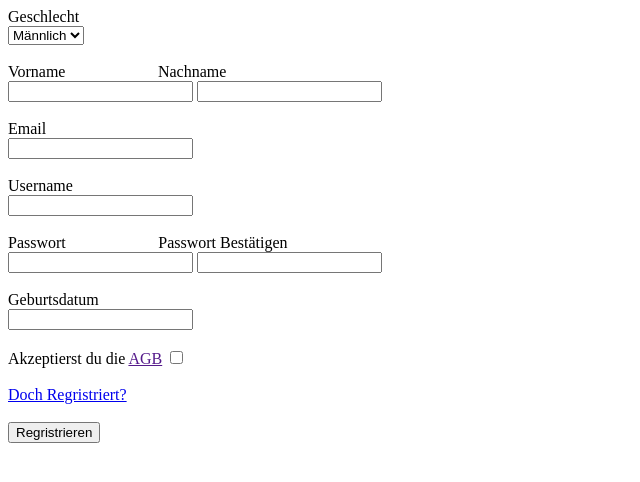
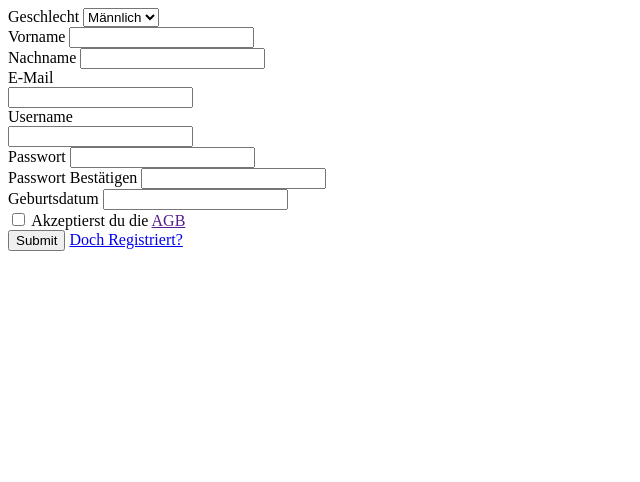
Before and after one commit to buche2/wiss, a PHP site: page /view/registration.php in a window 1280 px wide. Shown: the top 482 px of the page, without its empty margins (0-640 px from the left). Run offline with PHP 8.4, Linux system fonts and the light colour scheme; some libraries are stand-ins or nearby versions.

Commit message:
build register form with bootstrap fix several small bugs

```diff
--- a/controller/AbstractController.php
+++ b/controller/AbstractController.php
@@ -4,7 +4,7 @@ abstract class AbstractController{
 
   protected function loadView($file){
     ob_start();
-    require('view/'.$file.'.php');
+    include 'view/'.$file.'.php';
     return ob_get_clean();
   }
 
--- a/view/registration.php
+++ b/view/registration.php
@@ -1,61 +1,56 @@
-<!DOCTYPE html>
-<html lang="de">
-<head>
-	<meta charset="UTF-8">
-	<title>Registration</title>
-	<link rel="stylesheet" href="//code.jquery.com/ui/1.12.1/themes/base/jquery-ui.css">
-  <link rel="stylesheet" href="/resources/demos/style.css">
-</head>
-<body>
-	<form action="" method="Get">
-				<label class="">Geschlecht</label><br>
-				<select class="" name="gender">
-					<option value="Männlich" selected>Männlich</option>
-					<option value="Weiblich">Weiblich</option>
-				</select><br><br>
-				<label class="" style="margin-right:7%;">Vorname</label>
-				<label class="">Nachname</label><br>
+<form action="" method="post" class="w-50 mx-auto my-2">
+	<div class="form-group">
+			<label for="gender">Geschlecht</label>
+			<select class="form-control" id="gender" name="gender">
+				<option value="Männlich" selected>Männlich</option>
+				<option value="Weiblich">Weiblich</option>
+			</select>
+	</div>
+	<div class="form-group">
+		<div class="form-row">
+			<div class="col">
+				<label for="firstname">Vorname</label>
+				<input class="form-control" type="text" id="firstname" name="firstname" required>
+			</div>
+			<div class="col">
+				<label for="lastname">Nachname</label>
+				<input class="form-control" type="text" id="lastname" name="lastname" required>
+			</div>
+		</div>
+	</div>
+	<div class="form-group">
+			<label for="email">E-Mail</label><br>
+			<input  class="form-control" id="email" type="email" name="email" required>
+	</div>
+	<div class="form-group">
+			<label for="username">Username</label><br>
+			<input  class="form-control" id="username" type="text" name="username" required>
+	</div>
+	<div class="form-group">
+		<div class="form-row">
+			<div class="col">
+				<label for="password1">Passwort</label>
+				<input  class="form-control" id="password1" type="password" name="password" required pattern="(?=.*[0-9])(?=.*[A-Z])(?=.*[a-z]).{6,}" title="Gross, Klein, Zahlen">
+			</div>
+			<div class="col">
+				<label for="password2">Passwort Bestätigen</label>
+				<input class="form-control" id="Password2" type="password" name="password2" required pattern="(?=.*[0-9])(?=.*[A-Z])(?=.*[a-z]).{6,}" title="Gross, Klein, Zahlen">
+			</div>
+		</div>
+	</div>
+	<div class="form-group">
+			<label for="datepicker">Geburtsdatum</label>
+			<input type="text" id="datepicker" name="birthday" class="form-control">
+	</div>
+	<div class="form-check">
+	    <input type="checkbox" class="form-check-input" id="exampleCheck1" name="agb" value="accepted">
+	    <label class="form-check-label" for="exampleCheck1">Akzeptierst du die <a href="" target="_blank">AGB</a></label>
+  </div>
 
-				<input class="" type="text" name="vorname" required>
-				<input class="" type="text" name="nachname" required><br><br>
+	<button type="submit" class="btn btn-primary form-control">Submit</button>
 
-				<label class="">Email</label><br>
-				<input  class="" id="email" type="text" name="email" required>
-				<br><br>
+	<a href="index.php"><label>Doch Registriert?</label></a>
 
-				<label class="">Username</label><br>
-				<input  class="" id="username" type="text" name="username" required>
-				<br><br>
-
-				<label class="" style="margin-right:7%;">Passwort</label>
-				<label id="" name="nachname">Passwort Bestätigen</label><br>
-				<input  class="" id="Password1" type="password" name="password" required pattern="(?=.*[0-9])(?=.*[A-Z])(?=.*[a-z]).{6,}" title="Gross, Klein, Zahlen">
-				<input class="" id="Password2" type="password" name="password" required pattern="(?=.*[0-9])(?=.*[A-Z])(?=.*[a-z]).{6,}" title="Gross, Klein, Zahlen">
-				<br><br>
-
-				<label>Geburtsdatum<br><input type="text" id="datepicker"></label><br><br>
-
-				<label class="">Akzeptierst du die <a href="" target="_blank">AGB</a></label>
-				<input  class="fmin" type="Checkbox" name="AGB" required>
-				<br><br>
-
-				<a href="Index.php"><label>Doch Regristriert?</label></a><br><br>
-
-				<input class="fmin" type="submit" value="Regristrieren">
-
-	<!-- Bootstrap core JavaScript
-    ================================================== -->
-    <!-- Placed at the end of the document so the pages load faster -->
-    <script src="https://code.jquery.com/jquery-3.3.1.slim.min.js" integrity="sha384-q8i/X+965DzO0rT7abK41JStQIAqVgRVzpbzo5smXKp4YfRvH+8abtTE1Pi6jizo" crossorigin="anonymous"></script>
-    <script>window.jQuery || document.write('<script src="../../assets/js/vendor/jquery-slim.min.js"><\/script>')</script>
-    <script src="https://getbootstrap.com/docs/4.1/assets/js/vendor/popper.min.js"></script>
-    <script src="https://getbootstrap.com/docs/4.1/dist/js/bootstrap.min.js"></script>
-    <script src="https://ajax.googleapis.com/ajax/libs/jquery/3.3.1/jquery.min.js"></script>
-    <script src="https://ajax.googleapis.com/ajax/libs/jqueryui/1.12.1/jquery-ui.min.js"></script>
-    <script>
- 		$( function() {
-    		$( "#datepicker" ).datepicker();
-  		} );
-  </script>
-</body>
-</html>
+  <script>
+		$( "#datepicker" ).datepicker();
+	</script>
```
Also changed, not shown: assets/js/datepicker-de.js (added, +37 -0 lines), controller/AuthController.php (added, +23 -0 lines), layout/default.php (+17 -4 lines).
